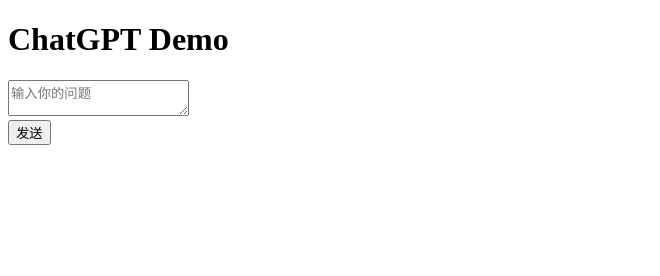
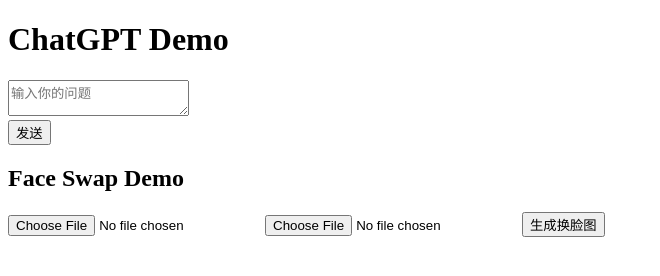
Before and after one commit to Gloria-Wgy/chatgpt-web-demo, a plain HTML site: page index.html in a window 1280 px wide. Shown: the whole page, without its empty margins (0-660 px from the left). Drawn offline with Linux system fonts and the light colour scheme.

Commit message:
Update index.html

```diff
--- a/index.html
+++ b/index.html
@@ -26,3 +26,32 @@
   </script>
 </body>
 </html>
+<h2>Face Swap Demo</h2>
+<input type="file" id="source" accept="image/*">
+<input type="file" id="target" accept="image/*">
+<button onclick="uploadImages()">生成换脸图</button>
+<br>
+<img id="result" style="max-width:300px; margin-top:10px;" />
+
+<script>
+async function uploadImages() {
+  const source = document.getElementById("source").files[0];
+  const target = document.getElementById("target").files[0];
+  if (!source || !target) {
+    alert("请选择两张图片");
+    return;
+  }
+
+  const formData = new FormData();
+  formData.append("source", source);
+  formData.append("target", target);
+
+  const res = await fetch("https://你的-vercel-后端地址/api/faceswap", {
+    method: "POST",
+    body: formData
+  });
+
+  const data = await res.json();
+  document.getElementById("result").src = data.url;
+}
+</script>
```
